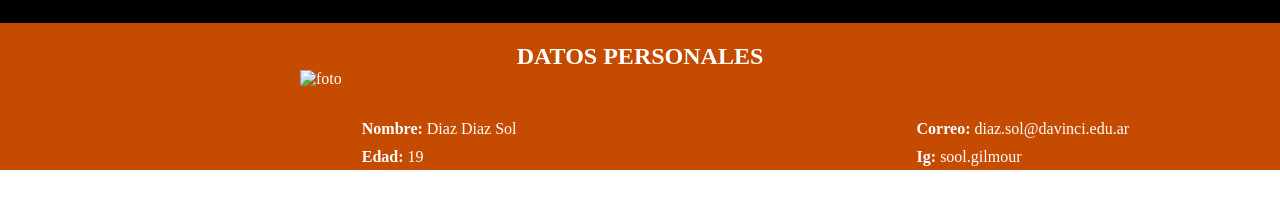
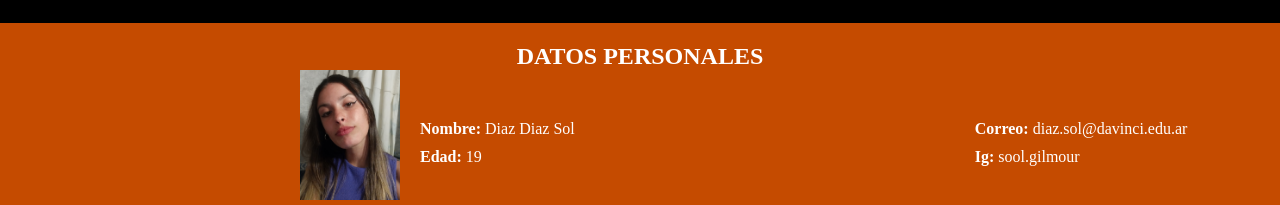
Before and after one commit to s0l-diaz/web, a plain HTML site: page contacto.html in a window 1280 px wide. Shown: the part 1177-1382 px from the top of the page. Before the commit the page ends 1347 px from the top, so only its background shows below. Drawn offline with Linux system fonts and the light colour scheme.

Commit message:
Update contacto.html

```diff
--- a/contacto.html
+++ b/contacto.html
@@ -60,7 +60,7 @@
             <h4 class="titulo6">DATOS PERSONALES</h4>
             <div class="datos">
                 <div class="cont-img">
-                    <img class="foto" src="IMG/yop.jpg" alt="foto">
+                    <img class="foto" src="IMG/yo.jpg" alt="foto">
                 </div>
                 <div class="cont-datos">
                     <p><strong>Nombre:</strong> Diaz Diaz Sol</p>
```
